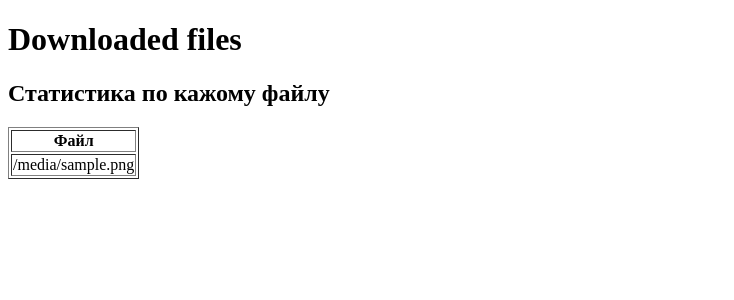
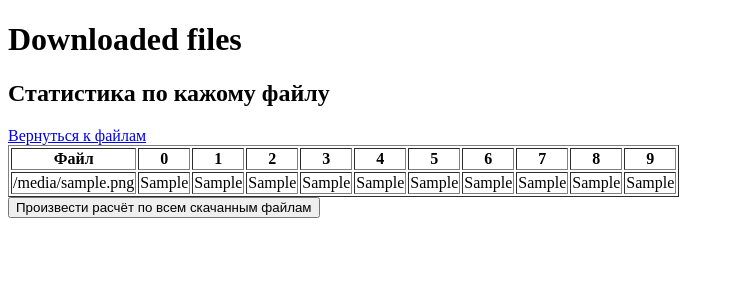
Before and after one commit to seoalc/file-download-analyzer, a FastAPI app: template app/templates/files.html in a window 1280 px wide. Shown: the top 300 px of the page, without its empty margins (0-734 px from the left). Run offline with FastAPI, Linux system fonts and the light colour scheme; the template is opened without the code that fills it: most values are stand-ins (such as "Sample title", 1, 10 or a date in 2020).

Commit message:
Finished the calculation functions

```diff
--- a/app/templates/files.html
+++ b/app/templates/files.html
@@ -9,17 +9,77 @@
     <h1>Downloaded files</h1>
 
     <h2>Статистика по кажому файлу</h2>
+    <div><a href="/files">Вернуться к файлам</a></div>
+    {% if stats.total is defined %}
+
         <table border="1">
             <tr>
                 <th>Файл</th>
+                <th>0</th>
+                <th>1</th>
+                <th>2</th>
+                <th>3</th>
+                <th>4</th>
+                <th>5</th>
+                <th>6</th>
+                <th>7</th>
+                <th>8</th>
+                <th>9</th>
             </tr>
             {% for file in stats.files %}
             <tr>
                 <td>{{ file.file_name }}</td>
+                <td>{{ file.statistics.get("0", 0) }}</td>
+                <td>{{ file.statistics.get("1", 0) }}</td>
+                <td>{{ file.statistics.get("2", 0) }}</td>
+                <td>{{ file.statistics.get("3", 0) }}</td>
+                <td>{{ file.statistics.get("4", 0) }}</td>
+                <td>{{ file.statistics.get("5", 0) }}</td>
+                <td>{{ file.statistics.get("6", 0) }}</td>
+                <td>{{ file.statistics.get("7", 0) }}</td>
+                <td>{{ file.statistics.get("8", 0) }}</td>
+                <td>{{ file.statistics.get("9", 0) }}</td>
             </tr>
             {% endfor %}
         </table>
 
+    {% else %}
+        <form method="post" action="/calculate">
+            <table border="1">
+                <tr>
+                    <th>Выбрать</th>
+                    <th>Файл</th>
+                </tr>
+
+                {% for file in stats.files %}
+                <tr>
+                    <td>
+                        <input
+                            type="checkbox"
+                            name="selected_files"
+                            value="{{ file.file_name }}"
+                        >
+                    </td>
+
+                    <td>{{ file.file_name }}</td>
+                </tr>
+                {% endfor %}
+
+            </table>
+
+            <br>
+
+            <button type="submit">
+                Произвести расчёты по выбранным файлам
+            </button>
+        </form>
+    {% endif %}
+    <form method="post" action="/calculate-all">
+        <button type="submit">
+            Произвести расчёт по всем скачанным файлам
+        </button>
+    </form>
+
 
 </body>
 </html>
```
Also changed, not shown: app/routers/home_router.py (+38 -1 lines), app/services/api_client.py (+34 -14 lines). Lines whose indentation alone changed are shown as unchanged.
